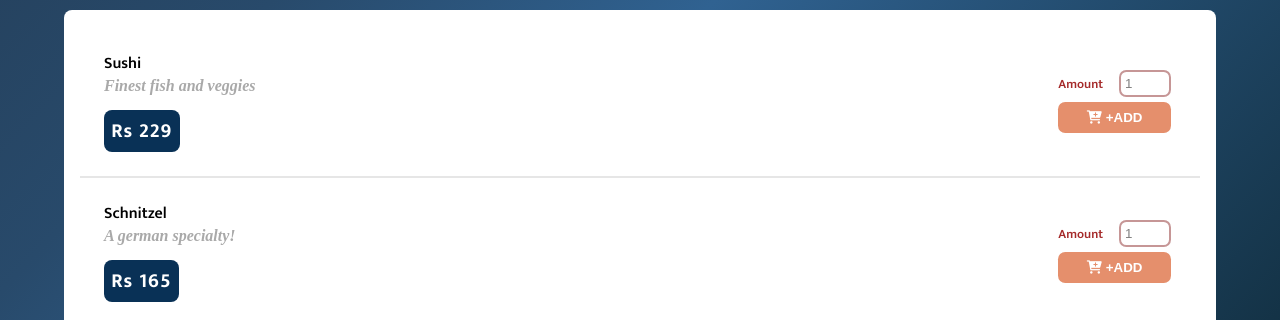
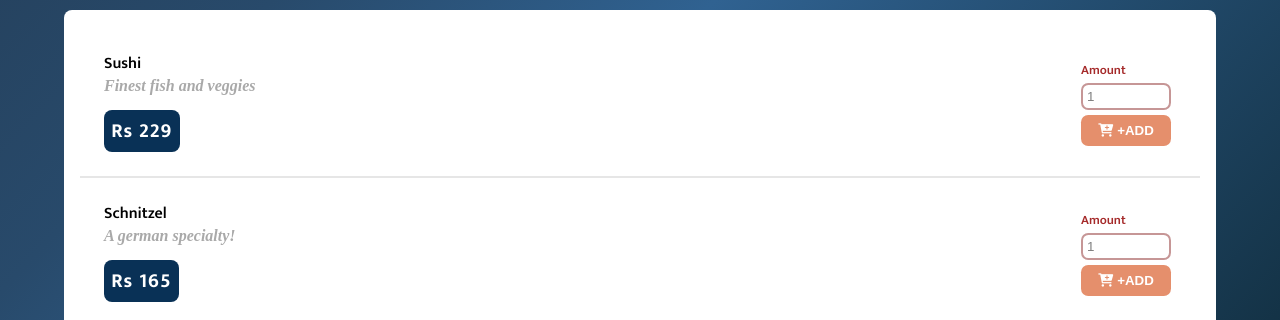
Before and after one commit to RishiMridul5/ReactFoodOrderingApp, a React (Create React App) app: page / in a window 1280 px wide. Shown: the part 480-800 px from the top of the page. Built offline with nearby package versions, Linux system fonts and the light colour scheme.

Commit message:
Amount field validity implemented

```diff
--- a/src/Components/Meals/MealItem/MealItemForm.js
+++ b/src/Components/Meals/MealItem/MealItemForm.js
@@ -2,23 +2,33 @@ import style from "./MealItemForm.module.css";
 import Button from "../../UI/Button";
 import Input from "../../UI/Input";
 import { CartContext } from "../../../store/cart-ctx";
-import { useState, useContext } from "react";
+import { useState, useContext, useEffect } from "react";
 
 const MealItemForm = ({ mealData }) => {
   const [amount, setAmount] = useState(1);
-  const [amountInputValid, setAmountInputValid] = useState(true)
+  const [amountInputValid, setAmountInputValid] = useState(true);
   const { addItem } = useContext(CartContext);
 
   const handleAmountChange = (e) => {
     setAmount(e.target.value);
   };
+
+  // For amount input field validity
+  useEffect(() => {
+    if (+amount < 1 || +amount > 5) setAmountInputValid(false);
+    else setAmountInputValid(true);
+  }, [amount]);
+
   function submitHandler(e) {
     e.preventDefault();
-    const newItem = {
-      amount: amount,
-      ...mealData,
-    };
-    addItem(newItem); // add item to Cart
+
+    if (amountInputValid) {
+      const newItem = {
+        amount: amount,
+        ...mealData,
+      };
+      addItem(newItem); // add item to Cart
+    }
   }
 
   return (
@@ -29,13 +39,12 @@ const MealItemForm = ({ mealData }) => {
           onChange: handleAmountChange,
           type: "number",
           id: "amt",
-          min: "1",
-          max: "5",
           step: "1",
           defaultValue: "1",
         }}
       />
       <Button className="btn solid primary" />
+      {!amountInputValid ? <p>Enter a valid amount</p> : ""}
     </form>
   );
 };
--- a/src/Components/Meals/MealItem/MealItemForm.module.css
+++ b/src/Components/Meals/MealItem/MealItemForm.module.css
@@ -1,5 +1,6 @@
 form {
     padding: 5px;
+    width: 100px;
 }
 
 form>* {
@@ -9,3 +10,10 @@ form>* {
 .form>*:last-child {
     margin-bottom: 0;
 }
+.form p{
+    font-size: 0.6rem;
+    color: crimson;
+    font-family: cursive;
+    font-style: italic;
+    text-align: center;
+}
--- a/src/Components/UI/Button.module.css
+++ b/src/Components/UI/Button.module.css
@@ -6,6 +6,7 @@
     outline: none;
     transition: all 0.25s ease-in;
     cursor: pointer;
+    max-width: 100%;
 }
 
 .btn.solid {
--- a/src/Components/UI/Input.module.css
+++ b/src/Components/UI/Input.module.css
@@ -4,6 +4,7 @@
     padding: 0.25rem;
     border-radius: 0.45rem;
     transition: all 0.25s ease-in;
+    max-width: 100%;
 }
 
 .input input[type='number']:focus {
```
